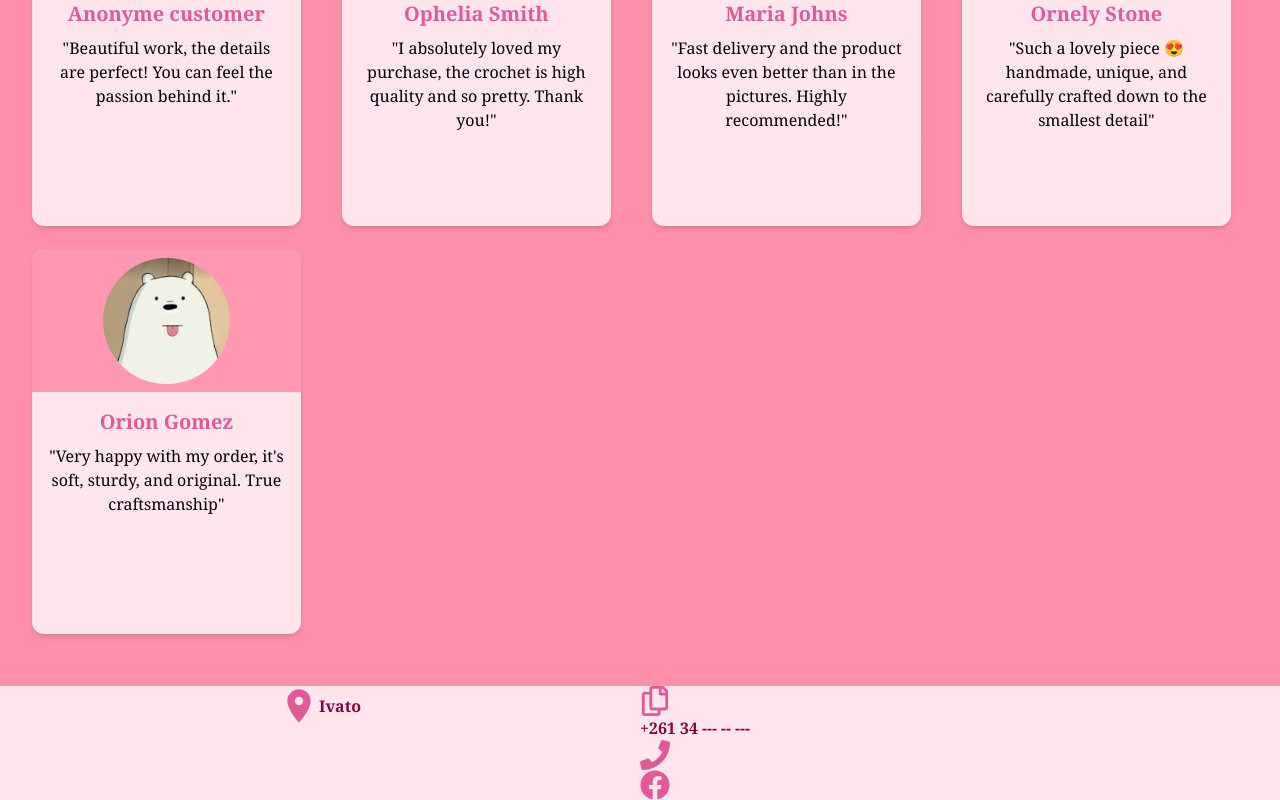
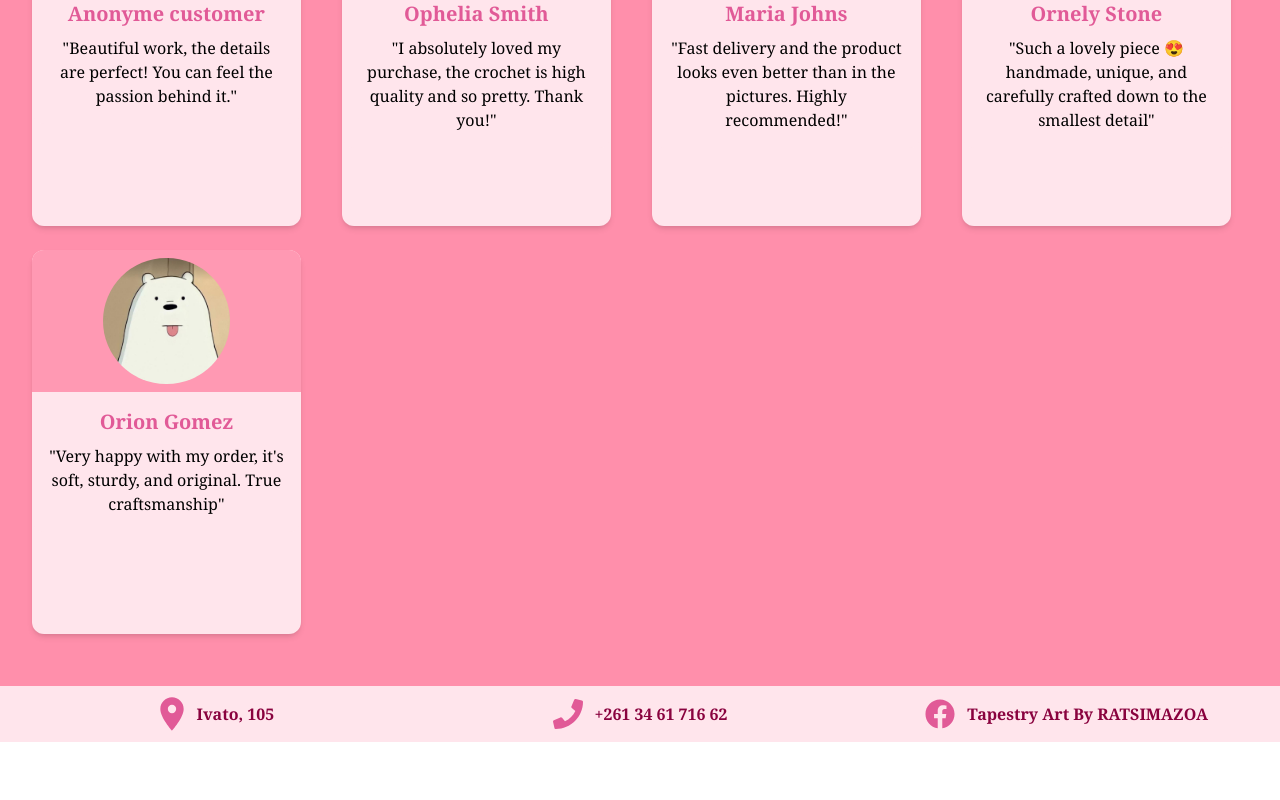
Before and after one commit to Mayah8124/RATSIMAZOA-Tapestry-Art, a React (Vite) app: page / in a window 1280 px wide. Shown: the part 2418-3218 px from the top of the page. After the commit the page ends 3160 px from the top, so only its background shows below. Built offline with nearby package versions, Linux system fonts and the light colour scheme.

Commit message:
feat: add all contacts

```diff
--- a/src/pages/Contact.jsx
+++ b/src/pages/Contact.jsx
@@ -1,23 +1,22 @@
 import { FaPhone, FaFacebook } from "react-icons/fa"
 import { MdLocationOn } from "react-icons/md"
 import { FaRegCopy } from "react-icons/fa";
-import { useState , useRef } from "react";
+import { IoIosCheckmarkCircleOutline } from "react-icons/io";
+import { useState  } from "react";
 
 export default function Contact() {
-    const [textToCopy, setTextToCopy] = useState('Some default text to copy');
+    const [textToCopy, setTextToCopy] = useState('Tapestry Art By RATSIMAZOA');
+    const [numberToCopy, setNumberCopy] = useState('+261 34 61 716 62')
     const [copySuccess, setCopySuccess] = useState('');
-    const inputRef = useRef(null);
 
     const copyToClipboard = async () => {
         try {
-        // Use the modern Clipboard API
             await navigator.clipboard.writeText(textToCopy);
-            setCopySuccess('Copied!');
+            await navigator.clipboard.writeText(numberToCopy);
+            setCopySuccess(true);
 
-        // Optional: Reset the success message after a few seconds
-            setTimeout(() => {
-                setCopySuccess('');
-            }, 2000); // 2 seconds
+            setTimeout(() =>
+                setCopySuccess(false), 2000);
 
         } catch (err) {
             console.error('Failed to copy text: ', err);
@@ -26,40 +25,29 @@ export default function Contact() {
     };
 
     return (
-        <div className="bg-fourth-color grid grid-cols-2 text-title-primary font-semibold font-serif">
-            <div className="text-left ">
-                {/* react icon Localisation "where to find use" */}
-                <h1 className="flex flex-row-reverse justify-center items-center">
+        <div className="bg-fourth-color grid grid-cols-3 text-title-primary font-semibold font-serif py-2">
+            {/* react icon Localisation "where to find us" */}
+            <h1 className="flex flex-row-reverse justify-center items-center gap-1">
                 <span>
-                        Ivato
+                    Ivato, 105
                 </span>
                 <MdLocationOn className="text-title-secondary text-[40px]"/>
             </h1>
-                <h1>
 
-                </h1>
-            </div>
-            <div className="">
             {/* cellphone and facebook account add link */}
-                <h1>
-                    <FaRegCopy className="text-title-secondary text-[30px]"/>
-                    <span
-                        type="text"
-                        ref={inputRef}
-                        value={textToCopy}
-                        onChange={(e) => setTextToCopy(e.target.value)}
-                    >
-                        +261 34 --- -- ---
+            <h1 className="flex flex-row-reverse justify-center items-center gap-3">
+                <span>
+                    +261 34 61 716 62
                 </span>
                 <FaPhone className="text-title-secondary text-[30px]"/>
             </h1>
-                <h1>
+
+            <h1 className="flex flex-row-reverse justify-center items-center gap-3">
                 <span>
-
+                    Tapestry Art By RATSIMAZOA
                 </span>
                 <FaFacebook className="text-title-secondary text-[30px]"/>
             </h1>
         </div>
-        </div>
     )
 }
```
Lines whose indentation alone changed are shown as unchanged.
